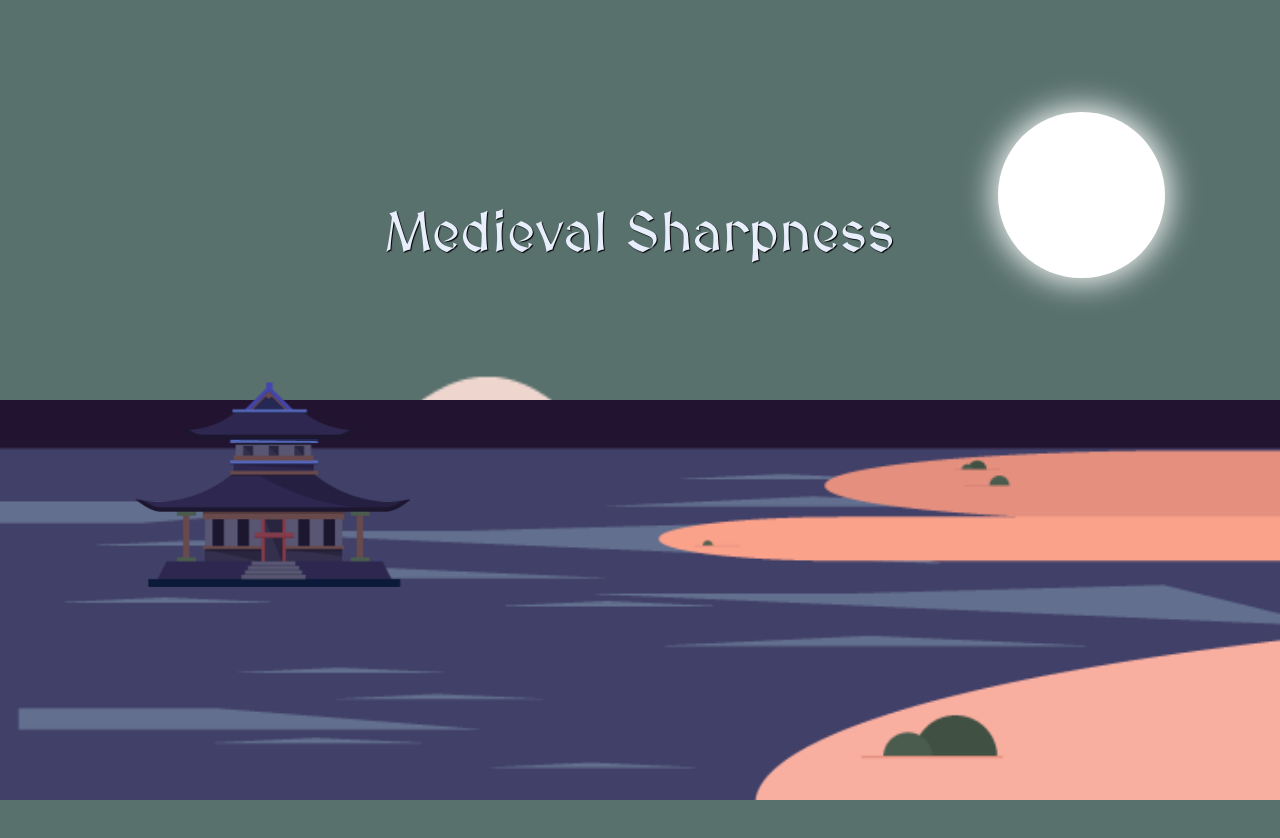
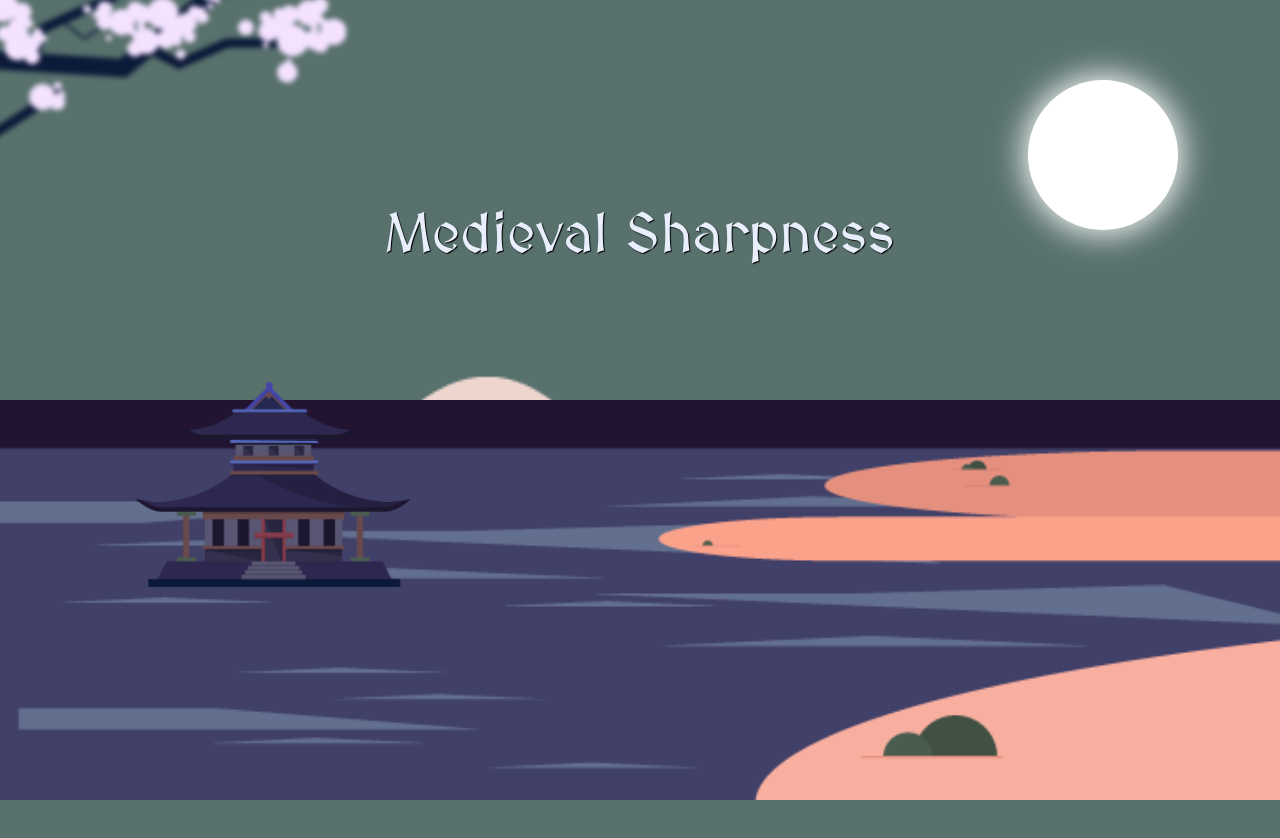
Before and after one commit to eman-fatimaaa/Parallex-project, a React (Vite) app: page / in a window 1280 px wide. Shown: the top 838 px of the page. Built offline with nearby package versions, Linux system fonts and the light colour scheme.

Commit message:
Added the tree

```diff
--- a/src/components/HeroComp.module.scss
+++ b/src/components/HeroComp.module.scss
@@ -5,7 +5,7 @@
   width: 100vw;
   min-height: 170vh;
   overflow: hidden;
-  background-color: $primary-color_alt;
+  background-color: $primary-color-alt;
 }
 
 .layer {
@@ -25,12 +25,11 @@
 }
 
 .lake {
-  position: fixed;
   left: 0;
   right: 0;
   bottom: 0;
   width: 100vw;
-  height: 50vh;
+  height: 44vh;
   object-fit: cover;
   object-position: center bottom;
   z-index: 1;
@@ -38,21 +37,21 @@
 }
 
 .house {
-  left: 10vw;
-  bottom: 26vh;
-  width: clamp(170px, 22vw, 360px);
+  left: 8vw;
+  bottom: 21vh;
+  width: clamp(150px, 38vw, 260px);
   height: auto;
   z-index: 2;
 }
 
 .moon {
-  width: max(99px, 13vw);
-  height: max(99px, 13vw);
+  width: clamp(90px, 22vw, 150px);
+  height: clamp(90px, 22vw, 150px);
   background-color: #fff;
   border-radius: 50%;
   position: fixed;
-  top: 14vh;
-  right: 9vw;
+  top: 10vh;
+  right: 8vw;
   z-index: 4;
   box-shadow: 0 0 32px 4px #ffffff;
 }
@@ -60,13 +59,54 @@
 .title {
   position: fixed;
   z-index: 3;
-  top: 26vh;
-  left: 50%;
-  transform: translateX(-50%);
-  text-align: center;
+  top: 28vh;
+  right: 8vw;
+  text-align: right;
   text-shadow: 1px 1px 1px #000;
   font-family: 'MedievalSharp', cursive;
-  font-size: clamp(32px, 6vw, 56px);
-  line-height: 1;
+  font-size: clamp(28px, 9vw, 48px);
+  line-height: 1.05;
   color: #e8eefb;
 }
+
+
+.tree {
+  position: fixed;
+  top: -10vh;
+  left: -34vw;
+  width: 165vw;
+  height: auto;
+  filter: blur(3px);
+  transform-origin: left top;
+  z-index: 3;
+}
+
+
+.title { z-index: 4; }
+.moon  { z-index: 5; }
+
+
+@media (min-width: 768px) {
+  .tree {
+    top: -8vh;
+    left: -22vw;
+    width: 120vw;
+    filter: blur(2.5px);
+  }
+}
+
+
+
+@media (min-width: 768px) {
+  .lake { height: 50vh; }
+  .house { left: 10vw; bottom: 26vh; width: clamp(170px, 22vw, 360px); }
+  .title {
+    top: 26vh;
+    left: 50%;
+    right: auto;
+    transform: translateX(-50%);
+    text-align: center;
+    font-size: clamp(32px, 6vw, 56px);
+  }
+  .tree { top: calc(8dvh - 100px); left: -15vw; width: min(42vw, 560px); }
+}
--- a/src/components/HeroComp.tsx
+++ b/src/components/HeroComp.tsx
@@ -5,6 +5,7 @@ import styles from "./HeroComp.module.scss";
 import bg from "../assets/bg.png";
 import lake from "../assets/02.png";
 import house from "../assets/04.png";
+import tree from "../assets/06.png";
 
 export default function HeroComp() {
   const ref = useRef<HTMLElement | null>(null);
@@ -20,6 +21,7 @@ export default function HeroComp() {
       <img src={bg} alt="mountains" className={`${styles.layer} ${styles.bg}`} />
       <img src={house} alt="house" className={`${styles.layer} ${styles.house}`} />
       <motion.img src={lake} alt="lake" className={`${styles.layer} ${styles.lake}`} style={{ y: yLake }} />
+      <img src={tree} alt="tree branch" className={`${styles.layer} ${styles.tree}`} />
       <h1 className={styles.title}>Medieval Sharpness</h1>
       <div className={styles.moon} />
     </section>
```
Also changed, not shown: src/assets/06.png (added).
